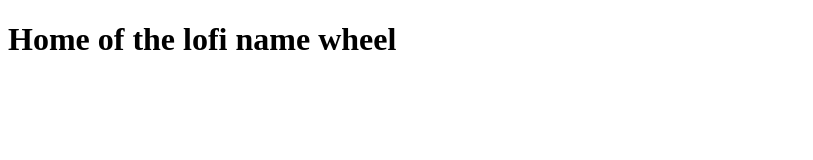
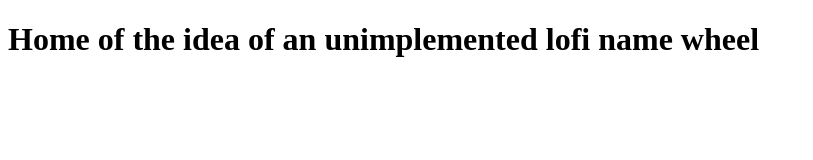
Before and after one commit to MalvaCerealis/MalvaCerealis.github.io, a plain HTML site: page index.html in a window 1280 px wide. Shown: the whole page, without its empty margins (0-813 px from the left). Drawn offline with nearby package versions, Linux system fonts and the light colour scheme.

Commit message:
Update index.html

```diff
--- a/index.html
+++ b/index.html
@@ -1,7 +1,7 @@
 <!DOCTYPE html>
 <html>
 <body>
-<h1>Home of the lofi name wheel</h1>
+<h1>Home of the idea of an unimplemented lofi name wheel</h1>
 <p></p>
 <div id="name_container"></div>
 <script src="https://unpkg.com/react@18/umd/react.development.js" crossorigin></script>
```
